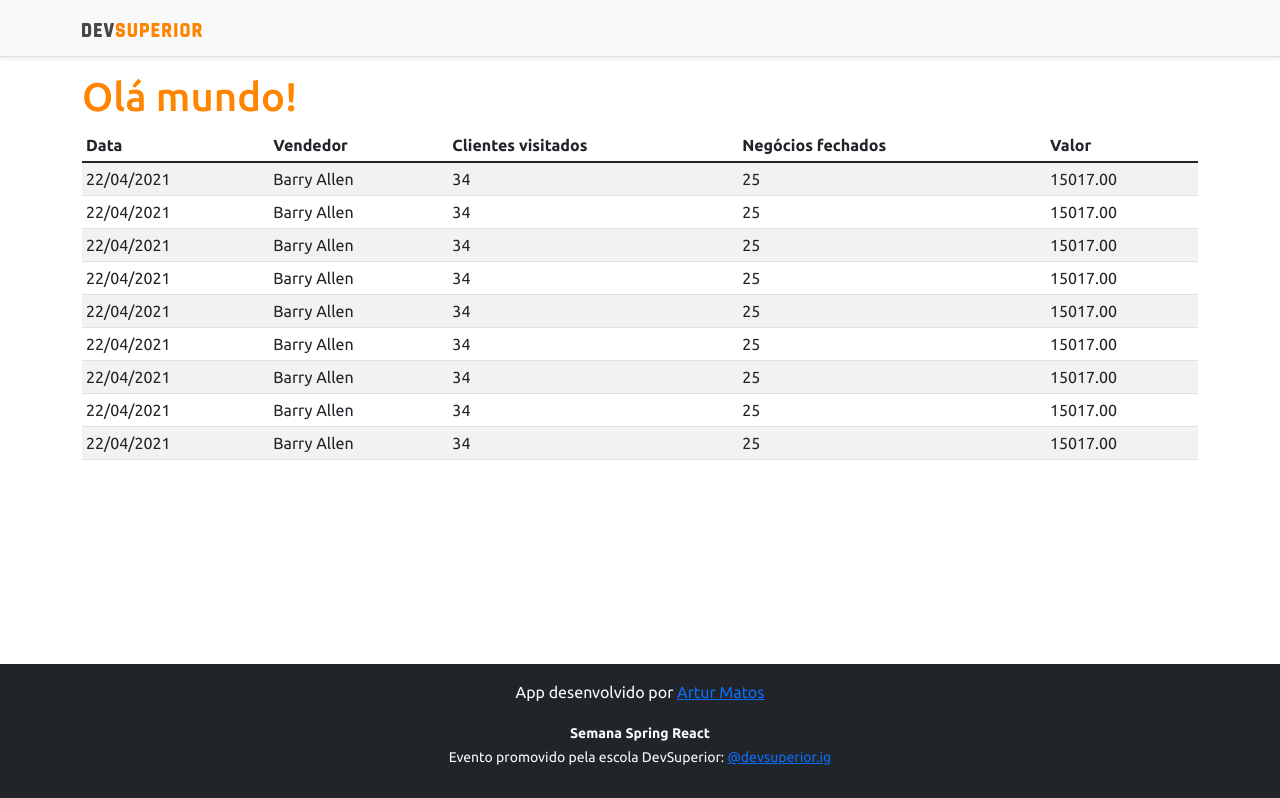
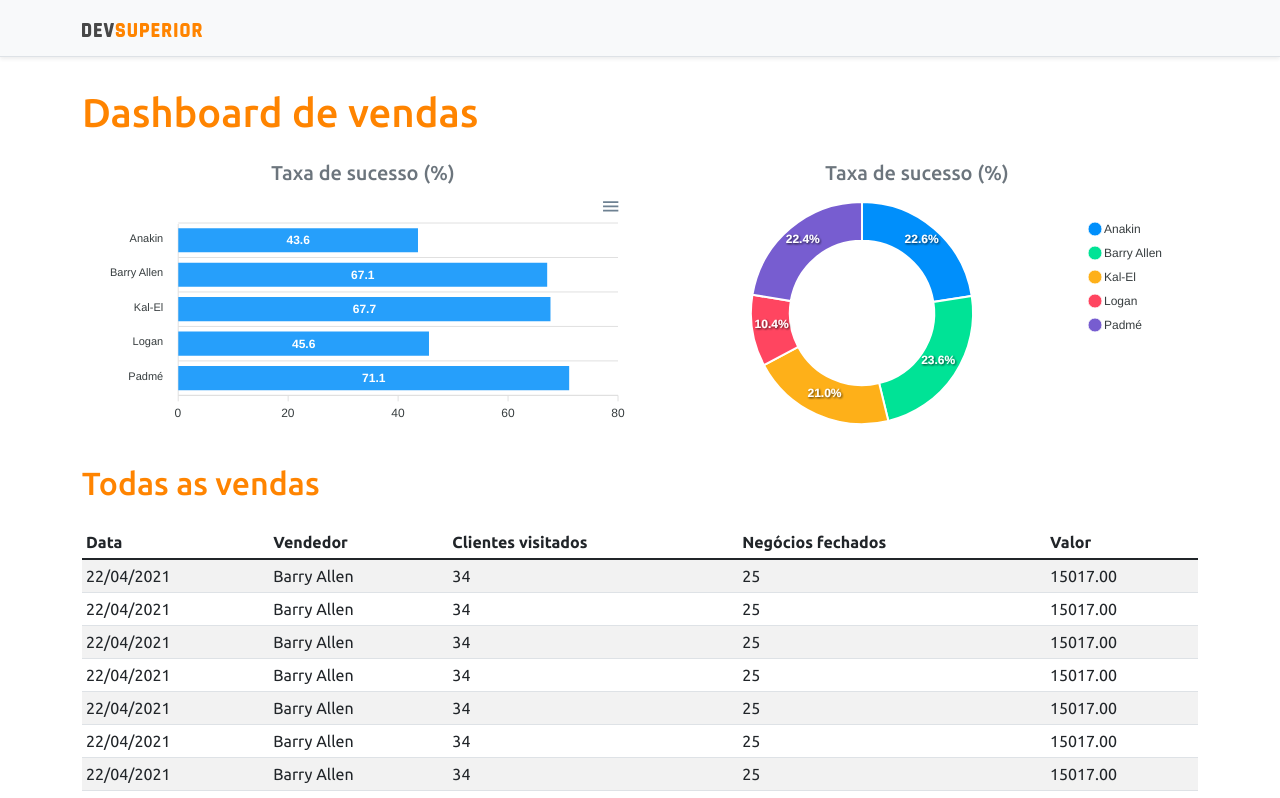
Before and after one commit to maetecto/Projeto-sds3, a React (Create React App) app in the folder frontend/: page / in a window 1280 px wide. Shown: the top 798 px of the page. Built offline with nearby package versions, Linux system fonts and the light colour scheme.

Commit message:
Static charts

```diff
--- a/frontend/package.json
+++ b/frontend/package.json
@@ -11,8 +11,10 @@
     "@types/node": "^12.0.0",
     "@types/react": "^17.0.0",
     "@types/react-dom": "^17.0.0",
+    "apexcharts": "^3.29.0",
     "bootstrap": "^5.1.3",
     "react": "^17.0.2",
+    "react-apexcharts": "^1.3.9",
     "react-dom": "^17.0.2",
     "react-scripts": "4.0.3",
     "typescript": "^4.1.2",
--- a/frontend/src/App.tsx
+++ b/frontend/src/App.tsx
@@ -1,4 +1,6 @@
+import BarChart from 'components/BarChart';
 import DataTable from 'components/DataTable';
+import DonutChart from 'components/DonutChart';
 import Footer from 'components/Footer';
 import NavBar from 'components/NavBar';
 
@@ -6,12 +8,28 @@
   return (
     <>
       <NavBar />
-    <div className = "container">
-      <h1 className="text-primary">Olá mundo!</h1>
+      <div className="container">
+        <h1 className="text-primary py-3">Dashboard de vendas</h1>
 
-      <DataTable />
-    </div>
-    <Footer />
+        <div className="row px-3">
+          <div className="col-sm-6">
+            <h5 className="text-center text-secondary">Taxa de sucesso (%)</h5>
+            <BarChart />
+          </div>
+          <div className="col-sm-6">
+            <h5 className="text-center text-secondary">Taxa de sucesso (%)</h5>
+            <DonutChart />
+          </div>
+        </div>
+
+        <div className="py-3">
+          <h2 className="text-primary">Todas as vendas</h2>
+
+        </div>
+
+        <DataTable />
+      </div>
+      <Footer />
     </>
   );
 }
--- /dev/null
+++ b/frontend/src/components/BarChart/index.tsx
@@ -0,0 +1,36 @@
+import Chart from 'react-apexcharts';
+
+const BarChart = () => {
+
+    const options = {
+        plotOptions: {
+            bar: {
+                horizontal: true,
+            }
+        },
+    };
+
+    const mockData = {
+        labels: {
+            categories: ['Anakin', 'Barry Allen', 'Kal-El', 'Logan', 'Padmé']
+        },
+        series: [
+            {
+                name: "% Sucesso",
+                data: [43.6, 67.1, 67.7, 45.6, 71.1]
+            }
+        ]
+    };
+
+
+    return (
+        <Chart
+            options={{ ...options, xaxis: mockData.labels }}
+            series={mockData.series}
+            type="bar"
+            height="240"
+        />
+    );
+}
+
+export default BarChart;
--- /dev/null
+++ b/frontend/src/components/DonutChart/index.tsx
@@ -0,0 +1,27 @@
+import Chart from 'react-apexcharts';
+
+const DonutChart = () => {
+
+    const mockData = {
+        series: [477138, 499928, 444867, 220426, 473088],
+        labels: ['Anakin', 'Barry Allen', 'Kal-El', 'Logan', 'Padmé']
+    }
+
+    const options = {
+        legend: {
+            show: true
+        }
+    }
+
+
+    return (
+        <Chart
+            options={{ ...options, labels: mockData.labels }}
+            series={mockData.series}
+            type="donut"
+            height="240"
+        />
+    );
+}
+
+export default DonutChart;
```
Also changed, not shown: 1 other file (tests, documents, lock files or other folders).
